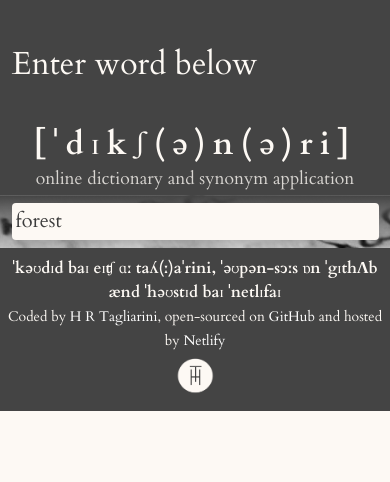
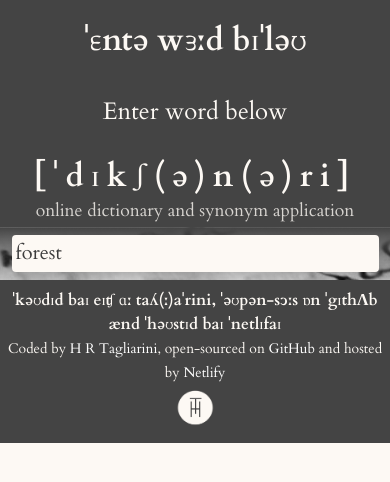
Before and after one commit to HRHTaggers/react-dictionary-app, a React (Create React App) app: page / in a window 390 px wide. Shown: the top 482 px of the page. Built offline with nearby package versions, Linux system fonts and the light colour scheme; no server answers.

Commit message:
Updated header styling

```diff
--- a/src/App.css
+++ b/src/App.css
@@ -20,8 +20,12 @@ body {
 
 .App__header--instruction {
   text-align: left;
-  line-height: 7rem;
+  font-size: 1.5rem;
+}
+
+.App__header--instruction-phonetic {
   font-size: 2rem;
+  line-height: 4rem;
 }
 
 .App__header--logo {
@@ -76,6 +80,11 @@ body {
     text-align: center;
   }
 
+  .App__header--instruction{
+    text-align: center;
+    line-height: 5rem;
+  }
+
   .App__header--logo {
     font-size: 2rem;
   }
--- a/src/App.js
+++ b/src/App.js
@@ -9,14 +9,16 @@ export default function App() {
         <header className="App__header">
           <div className="row">
             <div className="App__header--instruction col-sm-4">
-            Enter word below
+              <div className="App__header--instruction-phonetic"><strong>
+                ˈɛntə wɜːd bɪˈləʊ
+                </strong></div>
+              Enter word below
             </div>
             <div className="col-sm-8">
-            <div className="App__header--logo">[ˈdɪkʃ(ə)n(ə)ri]
-            </div>
-            <h1 className="App__header--subtitle">
-              online dictionary and synonym application
-            </h1>
+              <div className="App__header--logo">[ˈdɪkʃ(ə)n(ə)ri]</div>
+              <h1 className="App__header--subtitle">
+                online dictionary and synonym application
+              </h1>
             </div>
           </div>
         </header>
--- a/src/Dictionary.css
+++ b/src/Dictionary.css
@@ -14,3 +14,9 @@
   font-size: 1.25rem;
   color: rgb(60,60,60);
 }
+
+@media (max-width:570px) {
+    .Dictionary__form {
+        text-align: center;
+    }
+}
```
